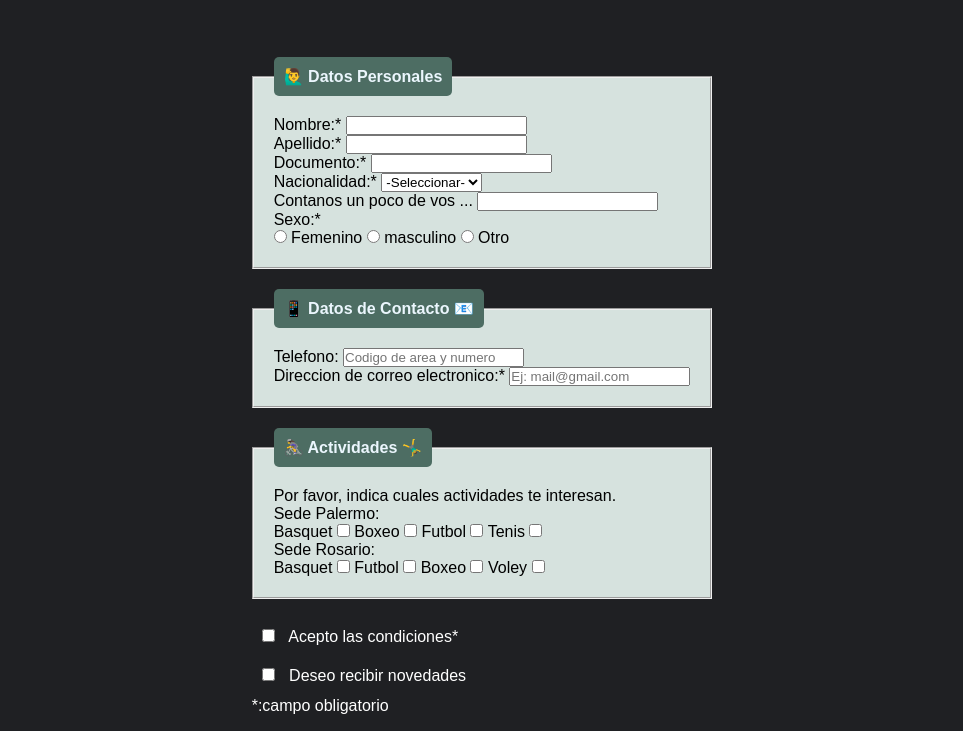
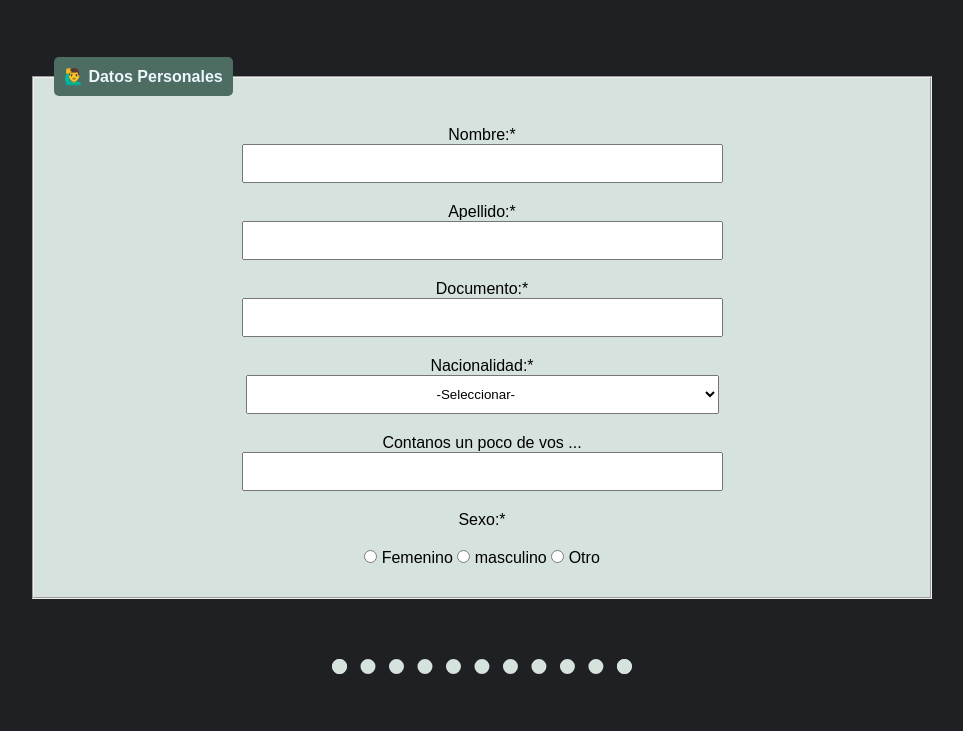
Before and after one commit to Paskal-Full-Stack/formularios, a plain HTML site: page index.html in a window 1280 px wide. Shown: the part 141-872 px from the top of the page, without its empty margins (158-1121 px from the left). Drawn offline with Linux system fonts and the light colour scheme.

Commit message:
Segunda Parte

```diff
--- a/css/estilos.css
+++ b/css/estilos.css
@@ -8,6 +8,7 @@
 h1 {
     text-align: center;
     color: #e8eaed;
+    font-weight: 900;
     margin: 40px 20% 40px 20%;
     padding: 10px;
     border: 20px solid #4d6d63;
@@ -31,15 +32,44 @@
     font-weight: 600;
     padding: 10px;
     border-radius: 5px;
-
+    text-align: left;
 }
 
 fieldset {
-    width: auto;
+    width: 900px;
     padding: 20px;
     margin: 20px 0 20px 0;
     background-color: #d6e2de;
+    text-align: center;
+}
 
+fieldset p {
+   padding: 10px 0;
+}
+
+.tres p {
+    font-size: 14px;
+    font-weight: 500;
+    text-align: left;
+}
+
+fieldset div{
+    text-align: left;
+    margin:20px 0px;
+}
+
+input {
+    padding: 10px 150px;
+}
+
+select {
+    padding: 10px 186px;
+}
+
+hr {
+    border: 15px dotted #d6e2de;
+    border-top: 0px;
+    margin: 60px 300px;
 }
 
 div {
@@ -53,6 +83,17 @@
     border-radius: 3px;
     padding: 10px;
     margin: 10px 10px 0 10px;
+
+}
+
+div input:hover {
+    background-color:#9db29a ;
+    color: #2b3d37;
+    border: 1px solid #9db29a ;
+    border-radius: 3px;
+    padding: 10px;
+    margin: 10px 10px 0 10px;
+
 }
 
 .acepto p {
--- a/index.html
+++ b/index.html
@@ -16,21 +16,21 @@
             <fieldset>
                 <legend>🙋‍♂️ Datos Personales</legend>
                 <p>
-                    <label for="nombre">Nombre:*</label>
+                    <label for="nombre">Nombre:*</label><br>
                     <input type="text" id="nombre" required>
                 </p>
                 <p>
-                    <label for="apellido">Apellido:*</label>
+                    <label for="apellido">Apellido:*</label><br>
                     <input type="text" id="apellido" required>
                 </p>
                 <p>
-                    <label for="documento">Documento:*</label>
+                    <label for="documento">Documento:*</label><br>
                     <input type="number" id="documento" required>
                 </p>
                 <p>
-                    <label for="nacionalidad">Nacionalidad:*</label>
+                    <label for="nacionalidad">Nacionalidad:*</label><br>
                     <select name="nacionalidad" id="nacionalidad" required>
-                        <option value="seleccionar">-Seleccionar-</option>
+                        <option class="select" value="seleccionar">-Seleccionar-</option>
                         <option value="argentina">Argentina</option>
                         <option value="brasileña">Brasileña</option>
                         <option value="uruguaya">Uruguaya</option>
@@ -38,7 +38,7 @@
                     </select>
                 </p>
                 <p>
-                    <label for="contanos">Contanos un poco de vos ...</label>
+                    <label for="contanos">Contanos un poco de vos ...</label><br>
                     <input type="text" id="contanos">
                 </p>
                 <p>
@@ -55,42 +55,44 @@
                     <label for="otro"> Otro</label>
                 </p>
             </fieldset>
+            <hr>
             <fieldset>
                 <legend>📱 Datos de Contacto 📧</legend>
                 <p>
-                    <label for="telefono">Telefono:</label>
+                    <label for="telefono">Telefono:</label><br>
                     <input type="tel" id="telefono" placeholder="Codigo de area y numero">
                 </p>
                 <p>
-                    <label for="direccion">Direccion de correo electronico:*</label>
+                    <label for="direccion">Direccion de correo electronico:*</label><br>
                     <input type="email" id="direccion" placeholder="Ej: mail@gmail.com" required>
                 </p>
             </fieldset>
-            <fieldset>
+            <hr>
+            <fieldset class="tres">
                 <legend>🚴‍♀️ Actividades 🤸‍♂️</legend>
                 <p>Por favor, indica cuales actividades te interesan.</p>
-                <p>
-                    <label for="">Sede Palermo:</label>
-                </p>
-                <label for="basquet">Basquet</label>
-                <input type="checkbox" id="basquet">
-                <label for="boxeo">Boxeo</label>
-                <input type="checkbox" id="boxeo">
-                <label for="futbol">Futbol</label>
-                <input type="checkbox" id="futbol">
-                <label for="tenis">Tenis</label>
-                <input type="checkbox" id="tenis">
-                <p>
-                    <label for="">Sede Rosario:</label>
-                </p>
-                <label for="basquet">Basquet</label>
-                <input type="checkbox" id="basquet">
-                <label for="futbol">Futbol</label>
-                <input type="checkbox" id="futbol">
-                <label for="boxeo">Boxeo</label>
-                <input type="checkbox" id="boxeo">
-                <label for="voley">Voley</label>
-                <input type="checkbox" id="voley">
+                <div>
+                    <label>Sede Palermo:</label><br>
+                    <input type="checkbox" id="basquet">
+                    <label for="basquet">Basquet</label>
+                    <input type="checkbox" id="boxeo">
+                    <label for="boxeo">Boxeo</label>
+                    <input type="checkbox" id="futbol">
+                    <label for="futbol">Futbol</label>
+                    <input type="checkbox" id="tenis">
+                    <label for="tenis">Tenis</label><br>
+                </div>
+                <div>
+                    <label>Sede Rosario:</label><br>
+                    <input type="checkbox" id="basquet2">
+                    <label for="basquet2">Basquet</label>
+                    <input type="checkbox" id="futbol2">
+                    <label for="futbol2">Futbol</label>
+                    <input type="checkbox" id="boxeo2">
+                    <label for="boxeo2">Boxeo</label>
+                    <input type="checkbox" id="voley">
+                    <label for="voley">Voley</label>
+                </div>
             </fieldset>
             <div class="acepto">
                 <p>
```
